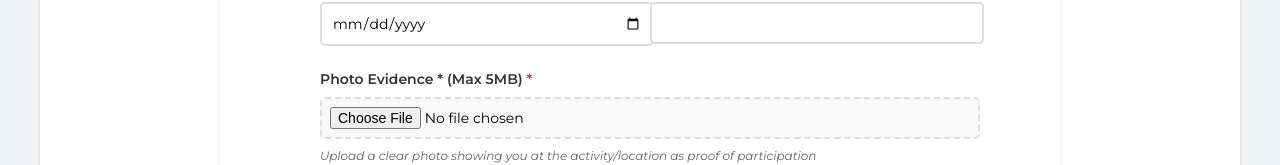
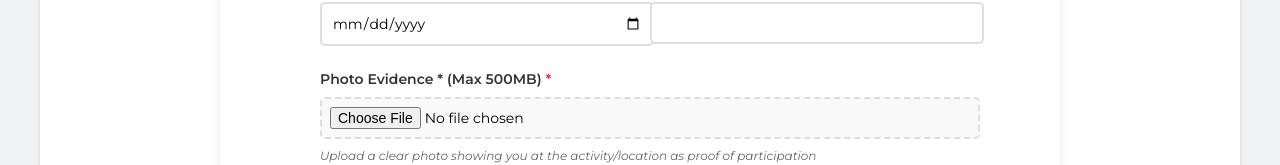
Before and after one commit to hsasecretary/hsapoints, a React (Create React App) app: page /dashboard in a window 1280 px wide. Shown: the part 1379-1544 px from the top of the page. Built offline with nearby package versions, Linux system fonts and the light colour scheme; no server answers; the database is empty; sample sign-in values are in the browser's storage.

Commit message:
Updated Label on Point Request Image Limit

```diff
--- a/src/PointRequest.js
+++ b/src/PointRequest.js
@@ -263,7 +263,7 @@ function PointRequest() {
                 </div>
 
                 <div className="form-group">
-                    <label htmlFor="imageUpload">Photo Evidence * (Max 5MB)</label>
+                    <label htmlFor="imageUpload">Photo Evidence * (Max 500MB)</label>
                     <input
                         type="file"
                         id="imageUpload"
```
